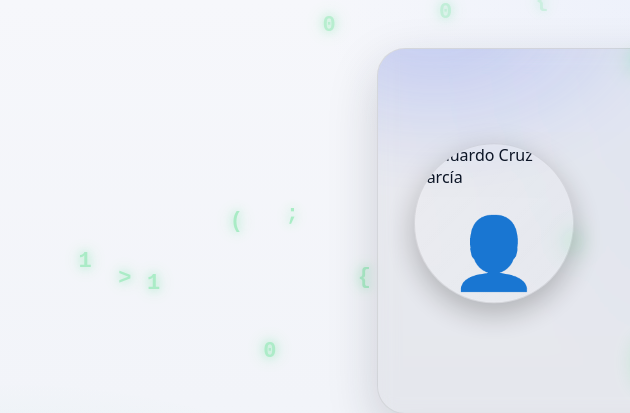
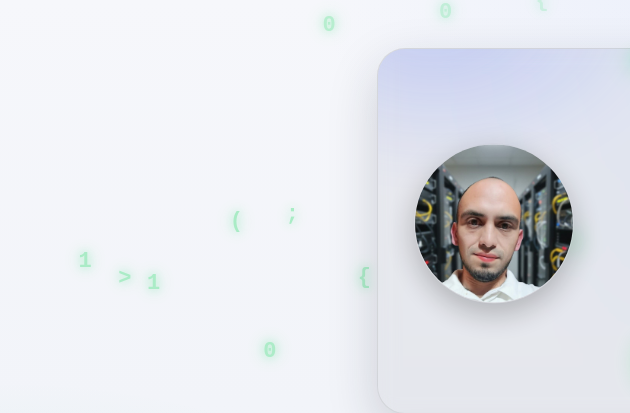
Before and after one commit to BadRequest0404/BadRequest404_CV, a plain HTML site: page index.html in a window 1280 px wide. Shown: the top 413 px of the page, 0-630 px from the left. Drawn offline with Linux system fonts and the light colour scheme.

Commit message:
update profile photo

```diff
--- a/index.html
+++ b/index.html
@@ -28,7 +28,7 @@
     <section class="hero" id="card">
         <div class="grid">
             <figure aria-label="Foto de perfil" class="avatar">
-                <img alt="Eduardo Cruz García" src="../site.jpg"/>
+                <img alt="Eduardo Cruz García" src="assets/site.jpg"/>
                 <div class="placeholder-avatar">👤</div>
                 <span aria-hidden="true" class="ring"></span>
             </figure>
```
Also changed, not shown: assets/site.jpg (added).
